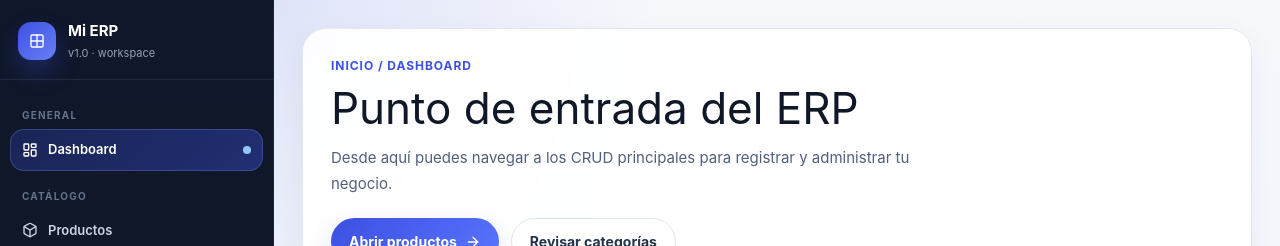
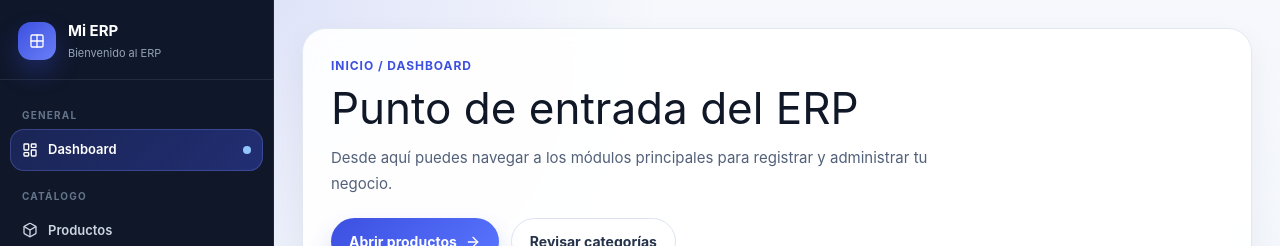
Before and after one commit to Javier-Gondres/Integrador-Monorepo, a Next.js app in the folder apps/web/: page /dashboard in a window 1280 px wide. Shown: the top 246 px of the page. Built offline with nearby package versions, Linux system fonts and the light colour scheme; no server answers.

Commit message:
editando algunos mensajes

```diff
--- a/apps/web/src/modules/dashboard/screens/dashboard-screen.tsx
+++ b/apps/web/src/modules/dashboard/screens/dashboard-screen.tsx
@@ -49,7 +49,7 @@ export function DashboardScreen() {
           <p className={styles.kicker}>Inicio / Dashboard</p>
           <h1 className={styles.title}>Punto de entrada del ERP</h1>
           <p className={styles.description}>
-            Desde aquí puedes navegar a los CRUD principales para registrar y
+            Desde aquí puedes navegar a los módulos principales para registrar y
             administrar tu negocio.
           </p>
 
--- a/apps/web/src/shared/ui/sidebar/sidebar.tsx
+++ b/apps/web/src/shared/ui/sidebar/sidebar.tsx
@@ -35,7 +35,7 @@ export function Sidebar() {
         </div>
         <div>
           <p className="sidebar-logo-name">Mi ERP</p>
-          <p className="sidebar-logo-sub">v1.0 · workspace</p>
+          <p className="sidebar-logo-sub">Bienvenido al ERP</p>
         </div>
       </div>
 
```
